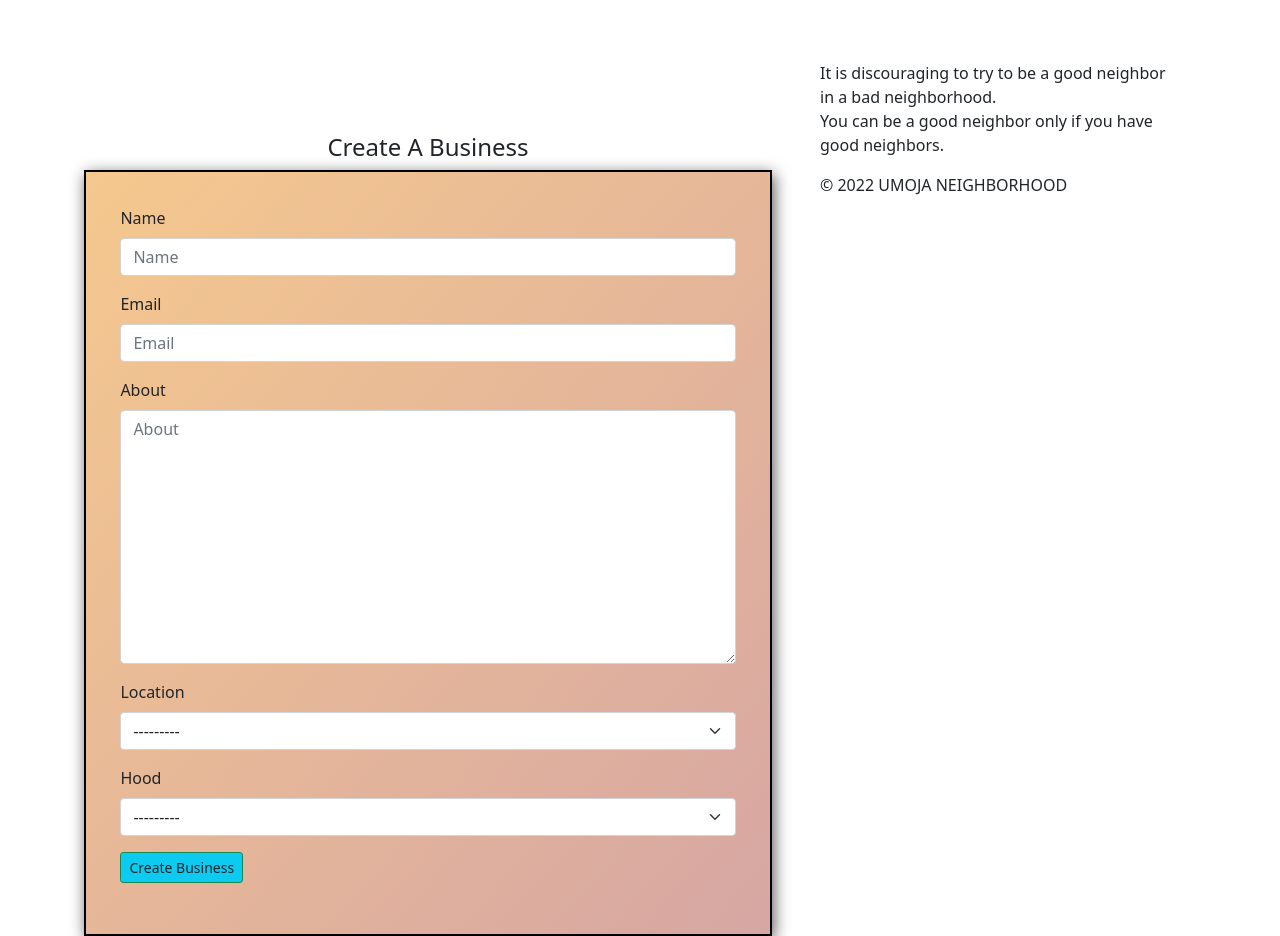
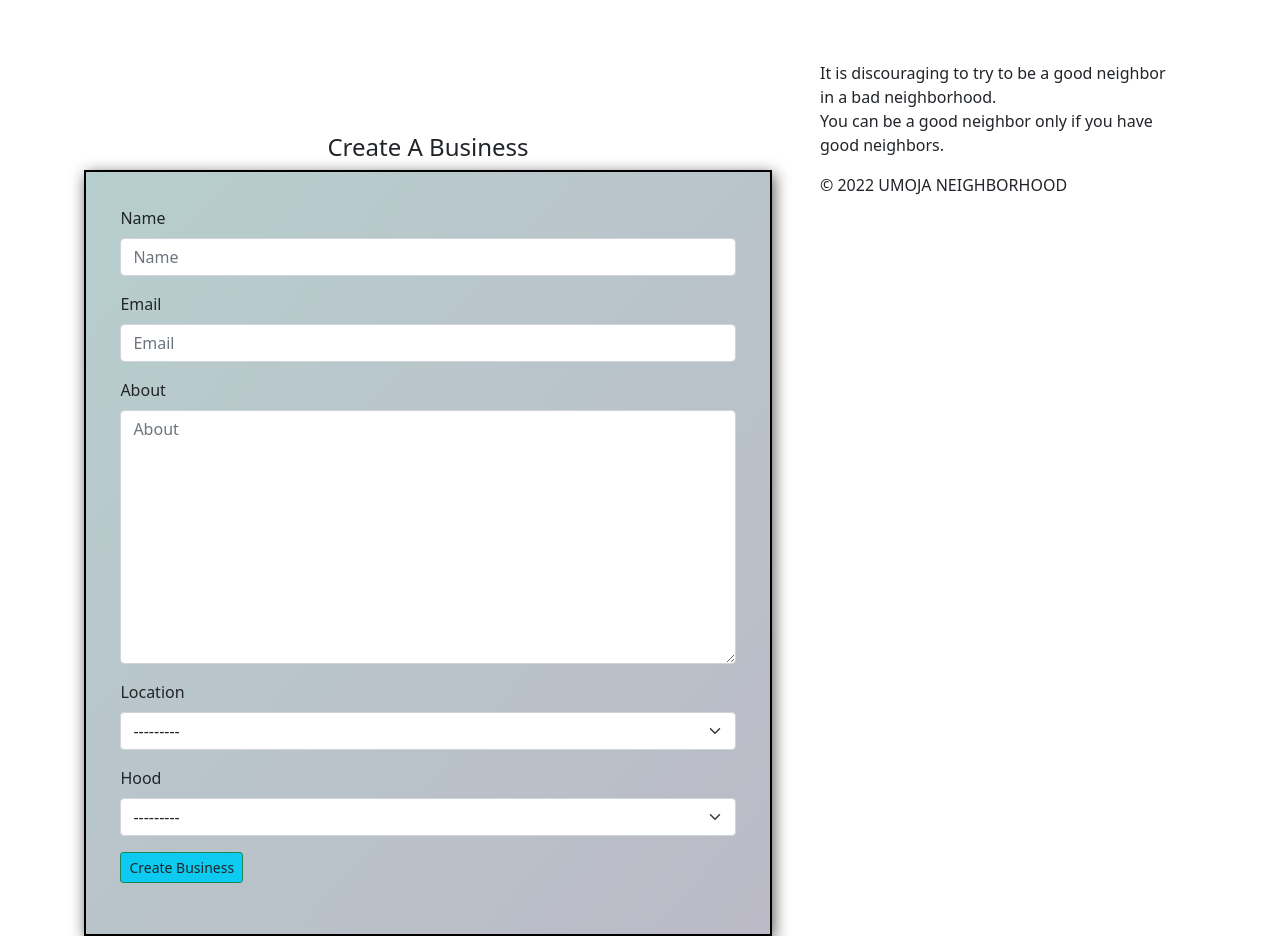
Before and after one commit to LoiseMulwa/Neck-of-the-woods, a Django app: page /create_business in a window 1280 px wide. Shown: the part 83-1019 px from the top of the page. Run offline with Django 4.2, Linux system fonts and the light colour scheme; the visitor is signed in with stand-in values (Sample User, id 1); data that the repository does not hold is empty; some libraries are stand-ins or nearby versions.

Commit message:
st:Add background color

```diff
--- a/Neiba/templates/main/create_business.html
+++ b/Neiba/templates/main/create_business.html
@@ -9,7 +9,7 @@
         border: 2px solid black;
 
         padding: 5%;
-        background: linear-gradient(to top left, #d6a6a3, #f5c88e);
+        background: linear-gradient(to top left, #BBBAC6, #B7CECE);
         filter: drop-shadow(2px 4px 8px #585858);
     }
 
```
